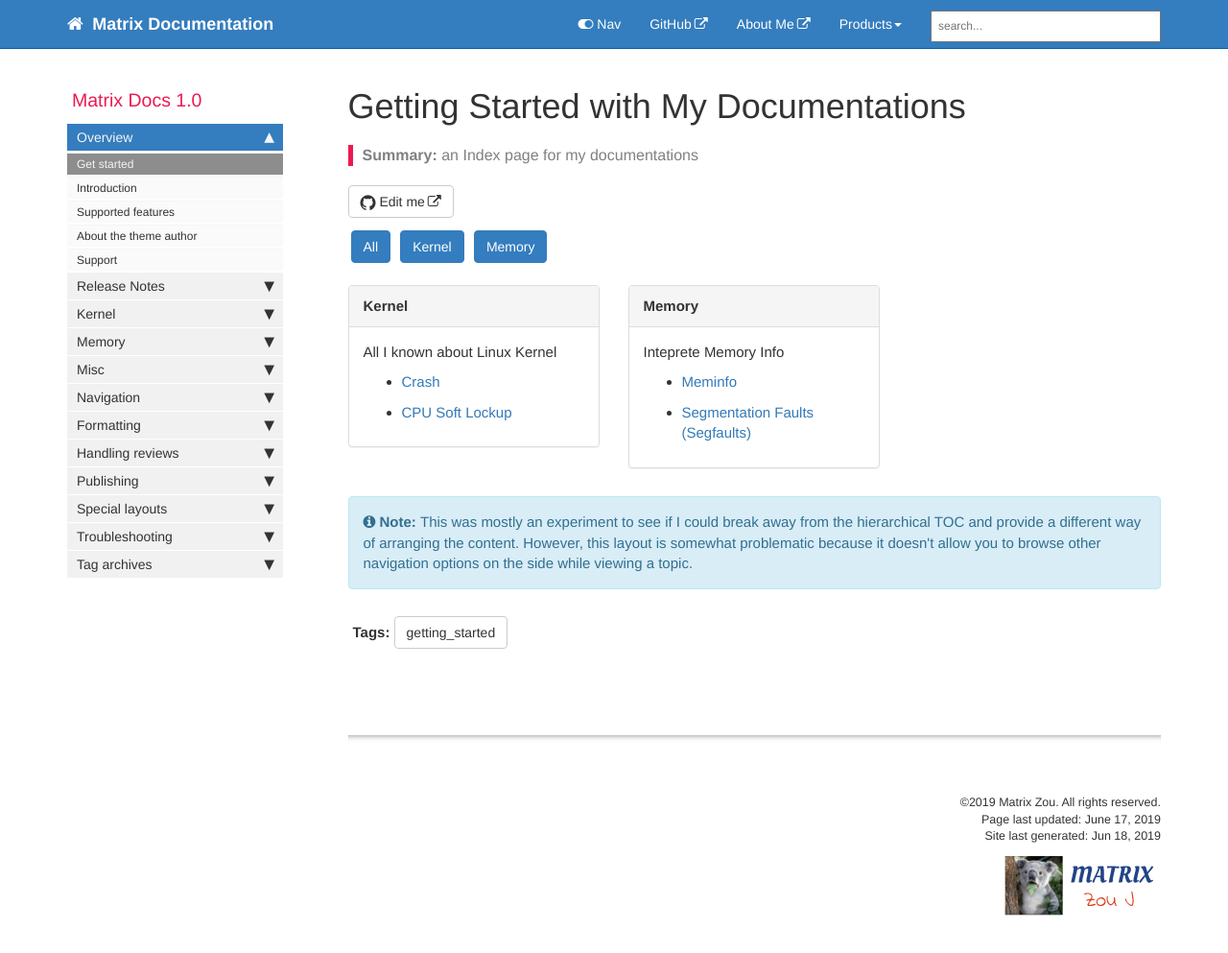
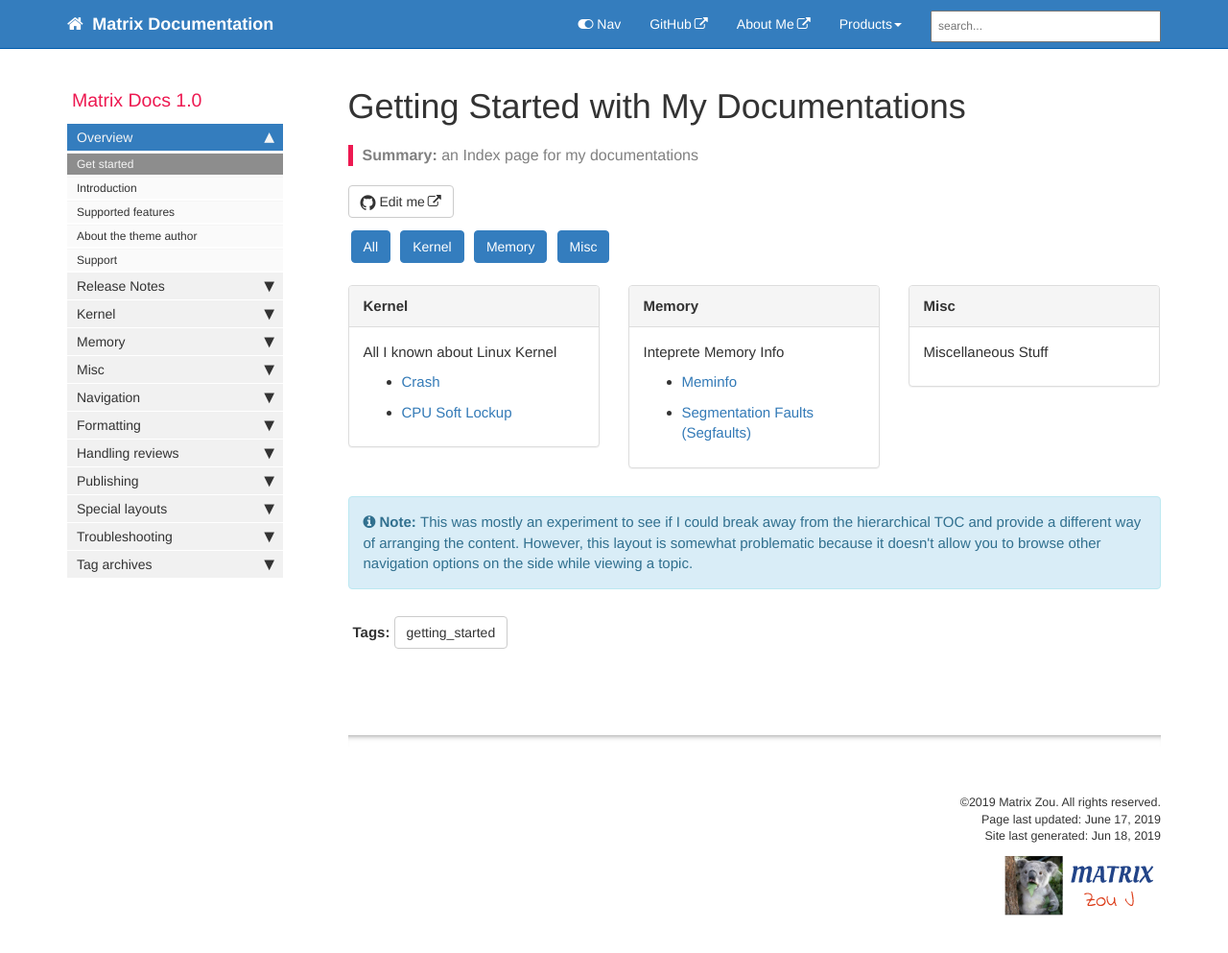
Before and after one commit to matrixzj/documentations, a Jekyll site: the page built from index.html, in a window 1280 px wide and 1026 px high. Shown: the top 993 px of the window at 96% size. Built offline with Jekyll 4.4.1, drawn with Linux system fonts in a browser that asks for light colours; comment, search, counter and statistics services are not loaded.

Commit message:
There are 1 files have been modified at 2019-06-17 14:18:36 . 	-rw-r--r-- 1 jzou ops 3513 Jun 17 14:18 index.html No files have been added. No files have been deleted. No file type has been changed.

```diff
--- a/index.html
+++ b/index.html
@@ -21,6 +21,7 @@
       <button class="btn btn-primary" data-group="all">All</button>
       <button class="btn btn-primary" data-group="kernel">Kernel</button>
       <button class="btn btn-primary" data-group="memory">Memory</button>
+      <button class="btn btn-primary" data-group="misc">Misc</button>
     </div>
 
 <div id="grid" class="row">
@@ -59,6 +60,24 @@
          </div>
     </div>
 
+    <div class="col-xs-6 col-sm-4 col-md-4" data-groups='["Misc"]'>
+        <div class="panel panel-default">
+            <div class="panel-heading">Misc</div>
+            <div class="panel-body"> Miscellaneous Stuff
+                <ul>
+                {% for page in site.pages %}
+                    {% for tag in page.tags %}
+                        {% if tag == "misc" %}
+                            <li><a href="{{page.url | remove: '/'}}">{{page.title}}</a></li>
+                        {% endif %}
+                    {% endfor %}
+                {% endfor %}
+                </ul>
+            </div>
+         </div>
+    </div>
+
+          <!-- sizer -->
           <!-- sizer -->
     <div class="col-xs-6 col-sm-4 col-md-1 shuffle_sizer"></div>
 
```
